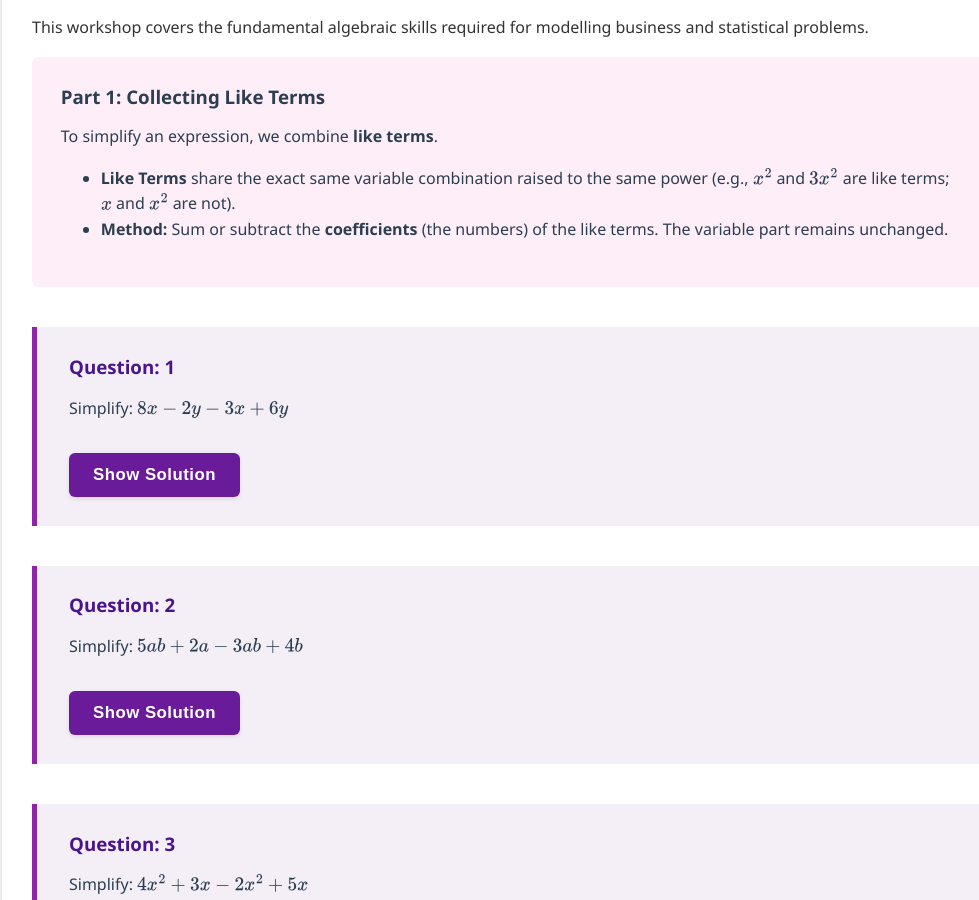
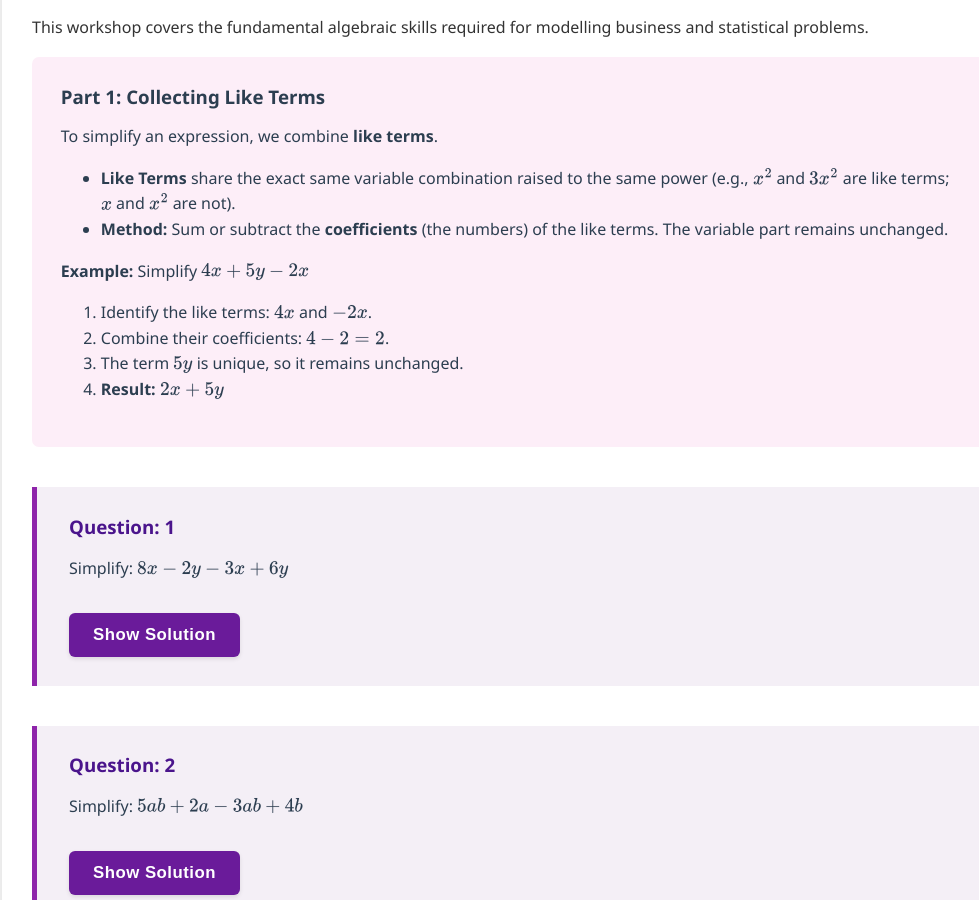
Before and after one commit to probe973/nbs-4104b, a Jekyll site: the page built from algebra/01-simplifying.md, in a window 1280 px wide and 900 px high, scrolled down 341 px. Shown: the whole window, without its empty margins (128-1107 px from the left). Built offline with Jekyll 4.4.1, drawn with Linux system fonts in a browser that asks for light colours; some of the changed text lies outside the part shown.

Commit message:
Update 01-simplifying.md

```diff
--- a/algebra/01-simplifying.md
+++ b/algebra/01-simplifying.md
@@ -15,6 +15,12 @@
 
 *   **Like Terms** share the exact same variable combination raised to the same power (e.g., $x^2$ and $3x^2$ are like terms; $x$ and $x^2$ are not).
 *   **Method:** Sum or subtract the **coefficients** (the numbers) of the like terms. The variable part remains unchanged.
+
+**Example:** Simplify $4x + 5y - 2x$
+1.  Identify the like terms: $4x$ and $-2x$.
+2.  Combine their coefficients: $4 - 2 = 2$.
+3.  The term $5y$ is unique, so it remains unchanged.
+4.  **Result:** $2x + 5y$
 
 </div>
 
@@ -67,6 +73,11 @@
     *   Divide coefficients, **subtract** indices for matching bases.
 3.  **Power of a Power:** $(Ax^m)^n = A^n x^{m \times n}$
     *   Raise the coefficient to the power, **multiply** the variable indices.
+
+**Example:** Simplify $2x^3 \times 4x^5$
+1.  Multiply coefficients: $2 \times 4 = 8$.
+2.  Add indices of $x$: $3 + 5 = 8$.
+3.  **Result:** $8x^8$.
 
 </div>
 
```
